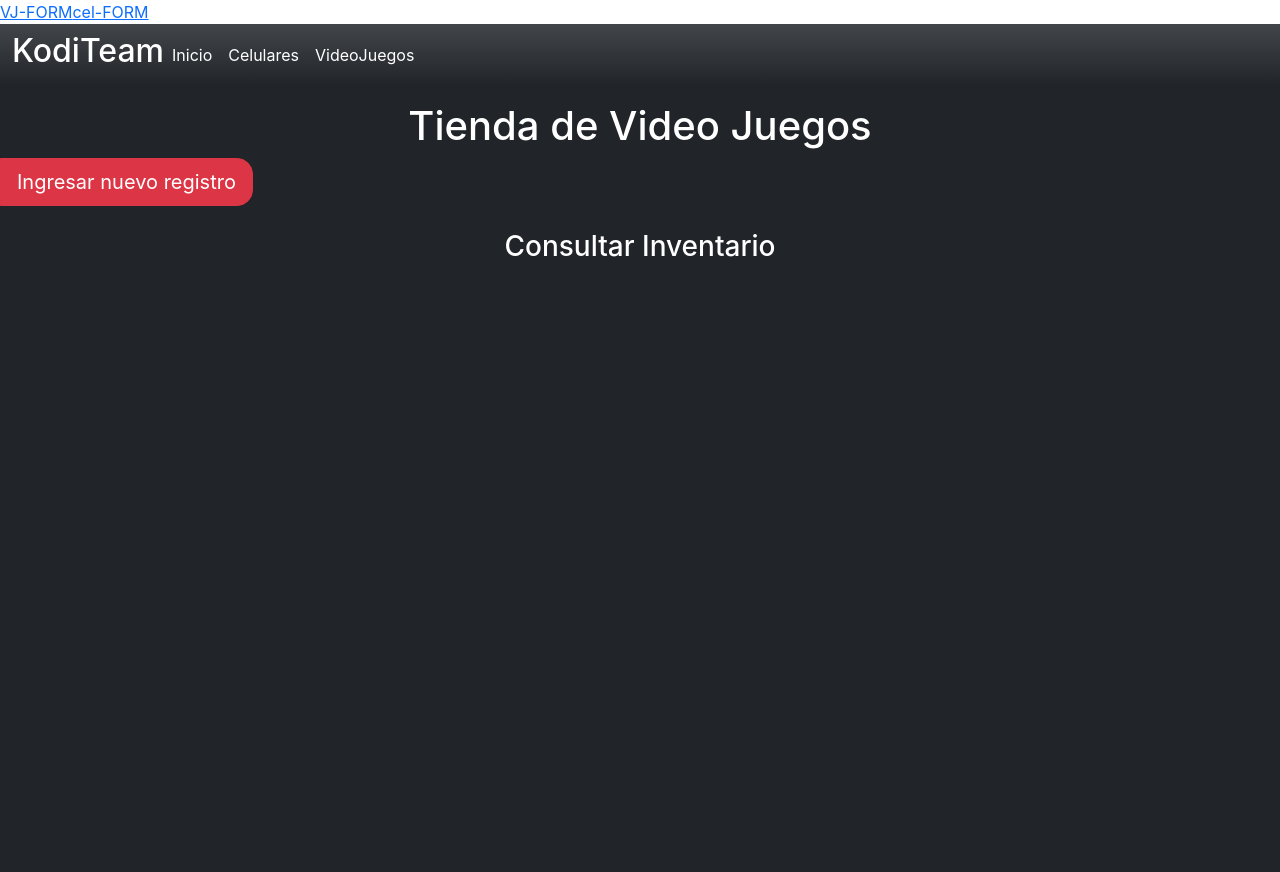
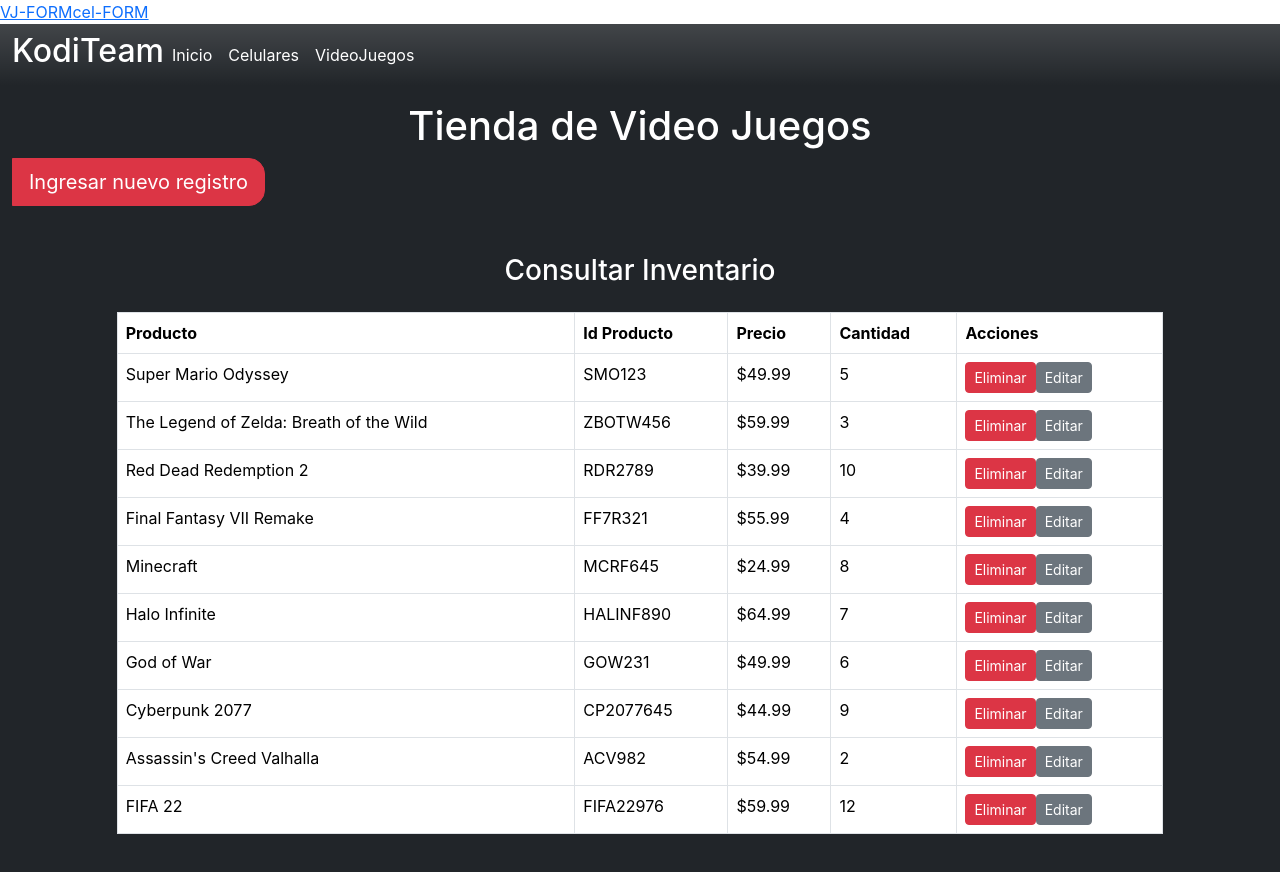
Before and after one commit to aziel0x8/react-proyecto, a React (Create React App) app in the folder proyecto-react/: page /viedeoJuegos in a window 1280 px wide. Shown: the top 872 px of the page. Built offline with nearby package versions, Linux system fonts and the light colour scheme.

Commit message:
agregue la tabla  de inventario

```diff
--- a/proyecto-react/src/components/VideoJuegosCRUD.jsx
+++ b/proyecto-react/src/components/VideoJuegosCRUD.jsx
@@ -1,21 +1,59 @@
 import React from "react";
 
-function VideoJuegosCRUD(){
+function VideoJuegosCRUD() {
 
-    return(
-        <body className="bg-dark" style={{height: "100vh"}}>
+    const dummyData = [
+        { producto: "Super Mario Odyssey", idProducto: "SMO123", precio: "$49.99", cantidad: "5" },
+        { producto: "The Legend of Zelda: Breath of the Wild", idProducto: "ZBOTW456", precio: "$59.99", cantidad: "3" },
+        { producto: "Red Dead Redemption 2", idProducto: "RDR2789", precio: "$39.99", cantidad: "10" },
+        { producto: "Final Fantasy VII Remake", idProducto: "FF7R321", precio: "$55.99", cantidad: "4" },
+        { producto: "Minecraft", idProducto: "MCRF645", precio: "$24.99", cantidad: "8" },
+        { producto: "Halo Infinite", idProducto: "HALINF890", precio: "$64.99", cantidad: "7" },
+        { producto: "God of War", idProducto: "GOW231", precio: "$49.99", cantidad: "6" },
+        { producto: "Cyberpunk 2077", idProducto: "CP2077645", precio: "$44.99", cantidad: "9" },
+        { producto: "Assassin's Creed Valhalla", idProducto: "ACV982", precio: "$54.99", cantidad: "2" },
+        { producto: "FIFA 22", idProducto: "FIFA22976", precio: "$59.99", cantidad: "12" }
+    ];
 
-            <div className="">
+    return (
+        <body className="bg-dark" style={{ height: "100vh" }}>
+
+            <div className="container-fluid">
 
                 <h1 className="text-white text-center pt-3">Tienda de Video Juegos</h1>
-                <button className="btn btn-danger btn-lg rounded-0 rounded-end-4">Ingresar nuevo registro</button>
+                <button className="btn btn-danger btn-lg rounded-0 rounded-end-4 mb-4">Ingresar nuevo registro</button>
                 <h3 className="text-white text-center mt-4">Consultar Inventario</h3>
-            </div>
-            <div>
-                <table></table>
+
+                <div className="col-md-10 mx-auto mt-4">
+                    <table className="table table-bordered">
+                        <thead>
+                            <tr>
+                                <th scope="col">Producto</th>
+                                <th scope="col">Id Producto</th>
+                                <th scope="col">Precio</th>
+                                <th scope="col">Cantidad</th>
+                                <th scope="col">Acciones</th>
+                            </tr>
+                        </thead>
+                        <tbody>
+                            {dummyData.map((item, index) => (
+                                <tr key={index}>
+                                    <td>{item.producto}</td>
+                                    <td>{item.idProducto}</td>
+                                    <td>{item.precio}</td>
+                                    <td>{item.cantidad}</td>
+                                    <td>
+                                        <button className="btn btn-danger btn-sm mr-2">Eliminar</button>
+                                        <button className="btn btn-secondary btn-sm">Editar</button>
+                                    </td>
+                                </tr>
+                            ))}
+                        </tbody>
+                    </table>
+                </div>
             </div>
         </body>
     )
 }
 
-export default VideoJuegosCRUD
+export default VideoJuegosCRUD;
```
